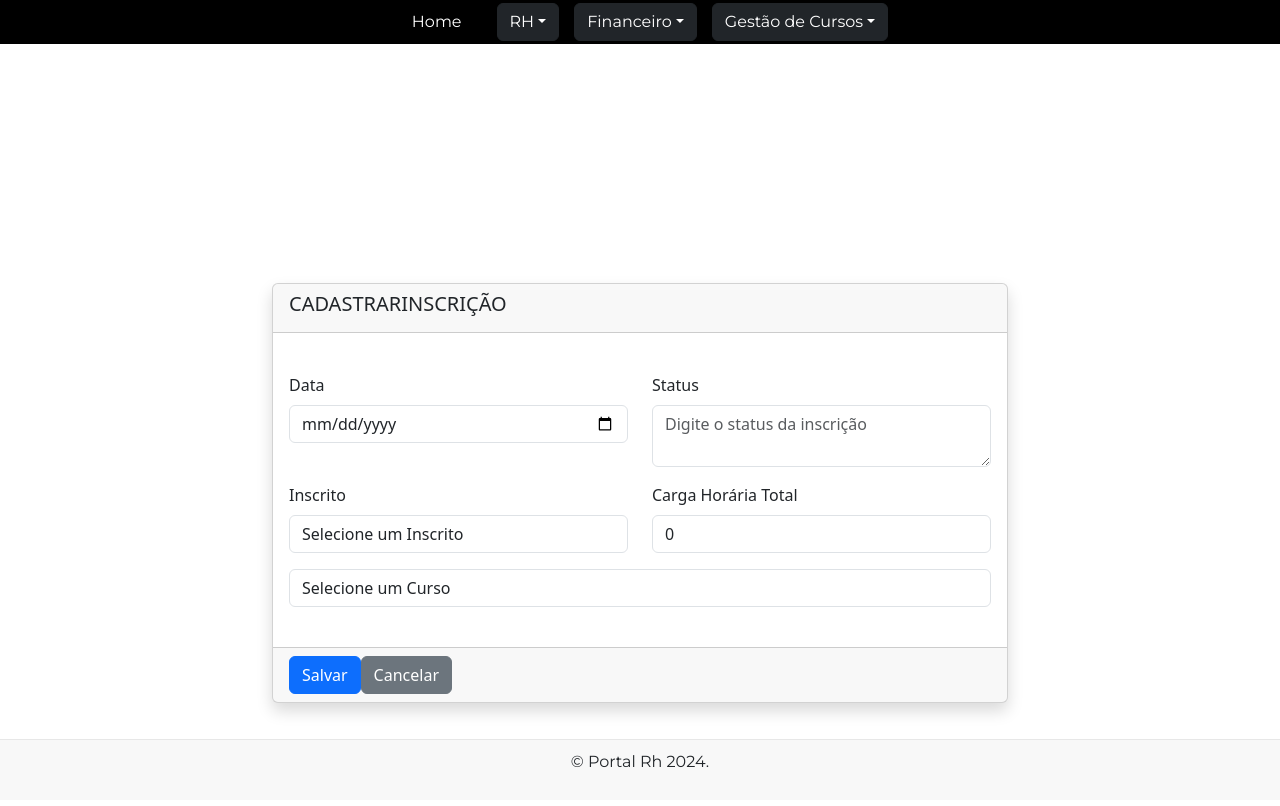
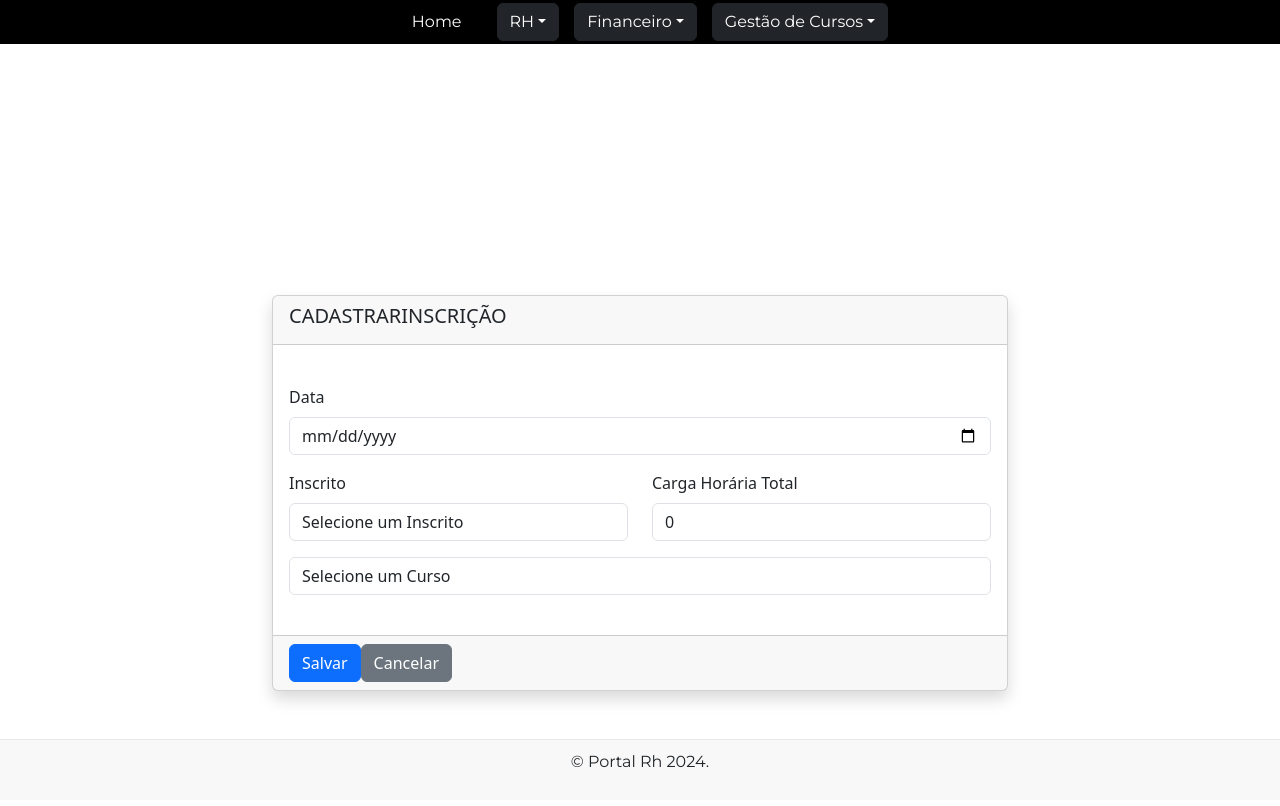
Before and after one commit to lucas0headshot/GS-SENAC_frontend, a React (Vite) app: page /gestao-cursos/inscricoes/criar in a window 1280 px wide. Shown: the top 806 px of the page. Built offline with nearby package versions, Linux system fonts and the light colour scheme.

Commit message:
merge app.jsx

```diff
--- a/src/pages/gestao-cursos/inscricoes/Inscricao.jsx
+++ b/src/pages/gestao-cursos/inscricoes/Inscricao.jsx
@@ -10,7 +10,6 @@ const Inscricao = () => {
     const [formData, setFormData] = useState({
         inscrito: { id: 0 },
         data: '',
-        status: '',
         valor: 0,
         curso: { id: 0 }
 
@@ -102,18 +101,13 @@ const Inscricao = () => {
                                                     required
                                                 />
                                             </Form.Group>
-                                            <Form.Group controlId="status" as={Col} className="mb-2">
-                                                <Form.Label>Status</Form.Label>
-                                                <Form.Control as="textarea" placeholder="Digite o status da inscrição"  name="status" value={formData.status} onChange={handleChange} required/>
-                                            </Form.Group>
                                         </Row>
                                         <Row className="mb-2">
                                             <Form.Group controlId="inscrito" as={Col} className="mb-2">
                                                 <Form.Label>Inscrito</Form.Label>
                                                 <Form.Control as="select" name="inscrito" value={formData.inscrito.id} required onChange={handleChange}>
                                                     <option value="0" selected disabled>Selecione um Inscrito</option>
-                                                    <option value={52} >string</option>
-                                                    (//TODO: Dar fetch e renderizar Inscritos)
+                                                    <option value={152} >string</option>
                                                 </Form.Control>
                                             </Form.Group>
                                             <Form.Group controlId="valor" as={Col} className="mb-2">
```
